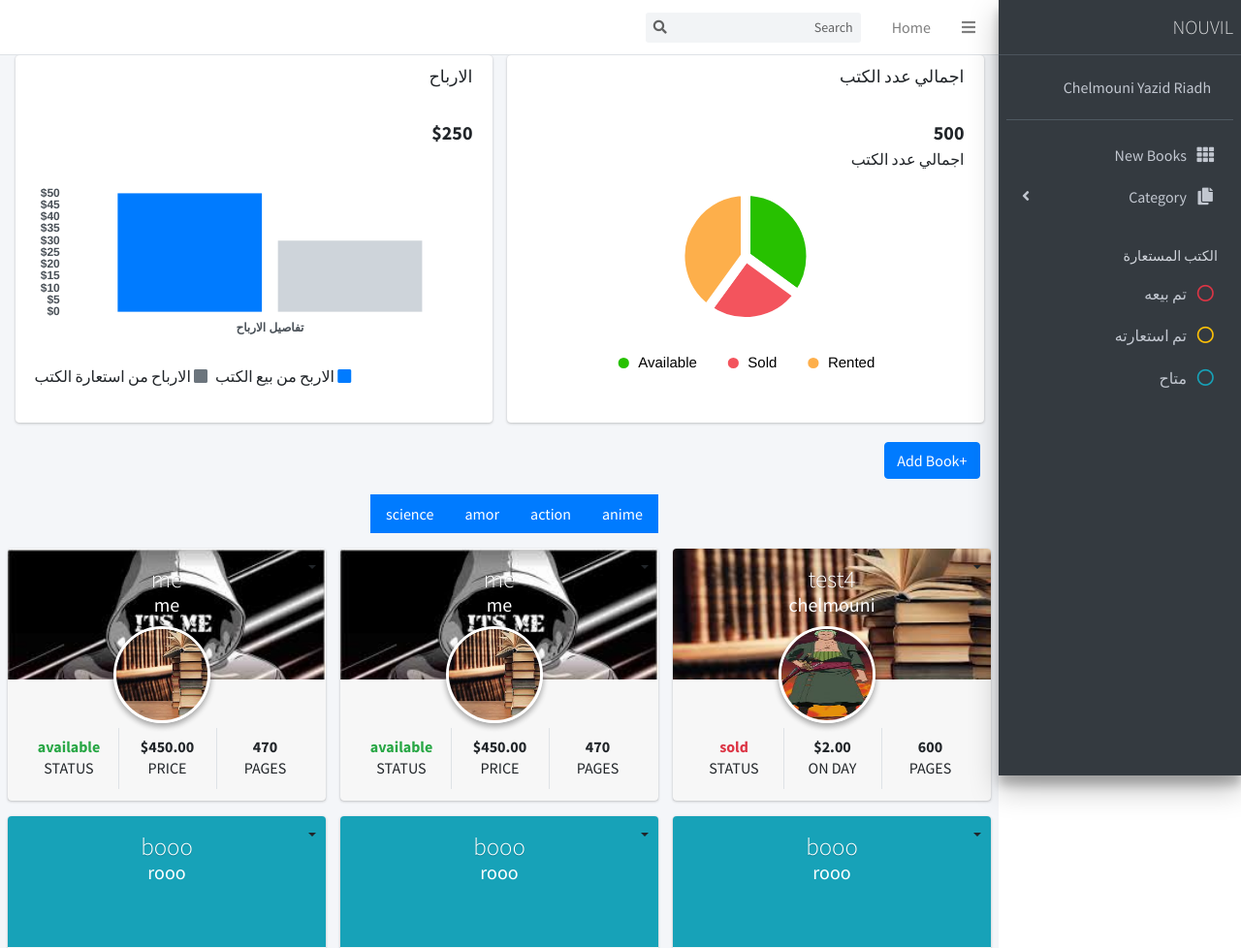
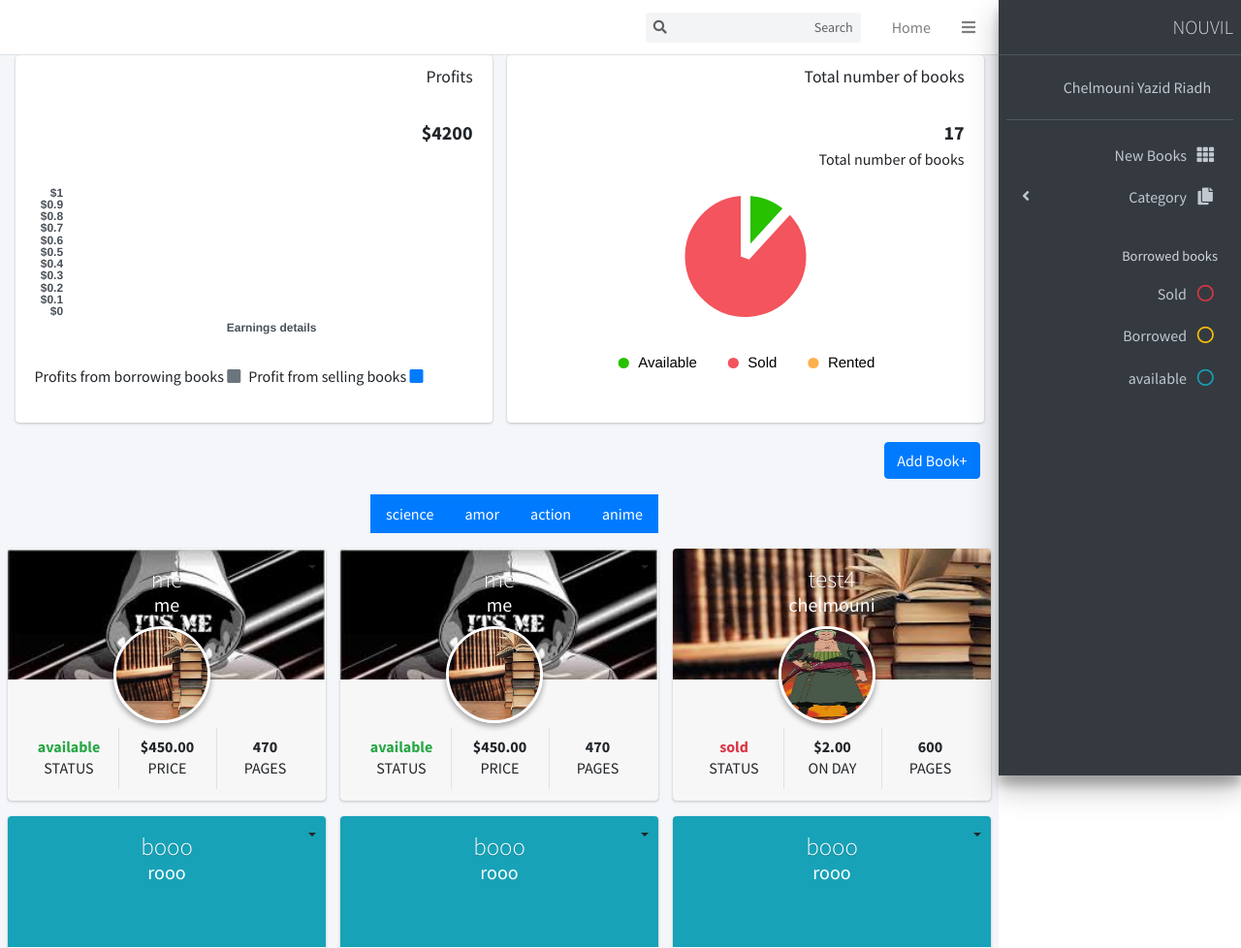
Before and after one commit to riadhchelmouni/Django-Library-Management-System, a Django app: page / in a window 1280 px wide. Shown: the top 978 px of the page at 97% size. Run offline with Django 5.2, Linux system fonts and the light colour scheme; data comes from the database, SQL or seed files in the repository; both versions use the stored data as it was after the commit; some libraries are stand-ins or nearby versions.

Commit message:
first commit

```diff
--- a/LMS/lms_app/forms.py
+++ b/LMS/lms_app/forms.py
@@ -21,6 +21,7 @@
             'price',
             'retal_price_day',
             'retal_period',
+            'total_rental',
             'active',
             'status',
             'category',
@@ -33,8 +34,9 @@
             'photo_author': forms.FileInput(attrs={'class': 'form-control'}),
             'pages': forms.NumberInput(attrs={'class': 'form-control'}),
             'price': forms.NumberInput(attrs={'class': 'form-control'}),
-            'retal_price_day': forms.NumberInput(attrs={'class': 'form-control'}),
-            'retal_period': forms.NumberInput(attrs={'class': 'form-control'}),
+            'retal_price_day': forms.NumberInput(attrs={'class': 'form-control', 'id': 'retalprice'}),
+            'retal_period': forms.NumberInput(attrs={'class': 'form-control' , id: 'retaldays'}),
+            'total_rental': forms.NumberInput(attrs={'class': 'form-control', 'id': 'totalrental'}),
             'active': forms.CheckboxInput(attrs={'class': 'form-check-input'}),
             'status': forms.Select(attrs={'class': 'form-control'}),
             'category': forms.Select(attrs={'class': 'form-control'}),
--- a/LMS/lms_app/models.py
+++ b/LMS/lms_app/models.py
@@ -22,6 +22,7 @@
     price = models.DecimalField(max_digits=5, decimal_places=2, null=True, blank=True)
     retal_price_day = models.DecimalField(max_digits=5, decimal_places=2, null=True, blank=True)
     retal_period = models.IntegerField(null=True, blank=True)
+    total_rental = models.DecimalField(max_digits=5, decimal_places=2, null=True, blank=True)
     active = models.BooleanField(default=True)
     status = models.CharField(max_length=100, choices=status_book,null=True, blank=True)
     category = models.ForeignKey(Category, on_delete=models.PROTECT)
--- a/LMS/lms_app/views.py
+++ b/LMS/lms_app/views.py
@@ -20,12 +20,24 @@
         'books': Book.objects.all(),
         'form': BookForm(),
         'formcat': CategoryForm(),
+        'allbooks': Book.objects.filter(active=True).count(),
+        'booksold': Book.objects.filter(status='sold').count(),
+        'bookrental': Book.objects.filter(status='rented').count(),
+        'bookavailable': Book.objects.filter(status='available').count(),
     }
     return render(request, 'pages/index.html', context)
 def books(request):
+    search = Book.objects.all()
+    title = None
+    if 'search_name' in request.GET:
+        title = request.GET['search_name']
+        if title:
+            search = search.filter(title__icontains=title)
+
+
     context = {
         'categories': Category.objects.all(),
-        'books': Book.objects.all(),
+        'books': search,
     }
     return render(request, 'pages/books.html', context)
 
--- a/LMS/templates/base.html
+++ b/LMS/templates/base.html
@@ -50,6 +50,42 @@
 <script src="{% static 'plugins/chart.js/Chart.min.js' %}"></script>
 
 <script>
+$(document).ready(function(){
+  var total = 0;
+
+  $(".totalprice").each(function(){
+    $(this).hide()
+    var salary = $(this).text()
+    total += parseInt(salary)
+  });
+  $("#totalsalarys").text($("#totalsalarys").text() + total)
+});
+var total1 = 0;
+$(".totalrental").each(function(){
+  $(this).hide()
+  var salary1 = $(this).text()
+  total1 += parseInt(salary1)
+});
+$(".salaryrental").text(total1)
+$(".salaryrental").hide()
+
+var total2 = 0;
+$(".totalsold").each(function(){
+  $(this).hide()
+  var salary2 = $(this).text()
+  total2 += parseInt(salary2)
+});
+$(".salarysold").text(total2)
+$(".salarysold").hide()
+
+
+
+
+
+$("#rentaldays").keyup(function(){
+  $("#totalrental").val($("#rentaldays").val()*$("#retalprice").val());
+});
+
 $("#catinput").hide();
 $("#addcat").click(function(){
   $("#catinput").show();
@@ -57,8 +93,22 @@
 $("#backcat").click(function(){
   $("#catinput").hide();
 });
-</script>
+{% for book in books %}
 
+$(".cat{{book.category.id}}").click(function(){
+  $(".bookhide").hide();
+  $(".book{{book.category.id}}").show();
+});
+
+$(".status{{book.status}}").click(function(){
+  $(".bookhide").hide();
+  $(".book{{book.status}}").show();
+});
+
+
+
+{% endfor %}
+</script>$(".salaryrental").text(total1)
 
 
 <script src="{% static 'dist/js/demo.js' %}"></script>
@@ -100,7 +150,7 @@
       labels  : [
 
 
-        'تفاصيل الارباح',
+        'Earnings details',
 
       ],
 
@@ -110,14 +160,14 @@
           backgroundColor: '#007bff',
           borderColor    : '#007bff',
           data           : [
-               '50',
+               $(".salarysold").text(),
           ]
         },
         {
           backgroundColor: '#ced4da',
           borderColor    : '#ced4da',
           data           : [
-                '30',
+                $(".salaryrental").text(),
           ]
         }
       ]
@@ -177,7 +227,7 @@
     type: 'pie',
     data: {
       datasets: [{
-        data: ['35','25','40'],
+        data: ['{{bookavailable}}','{{booksold}}','{{bookrental}}'],
         backgroundColor :["#27c100","#f3545d","#fdaf4b"],
         borderWidth: 10,
 
--- a/LMS/templates/demo.html
+++ /dev/null
@@ -1 +0,0 @@
-<h1>hello</h1>
--- a/LMS/templates/pages/books.html
+++ b/LMS/templates/pages/books.html
@@ -57,7 +57,7 @@
                             <i class="fas fa-trash"></i>
                           </a>
                           <a href="#" class="btn btn-sm btn-primary">
-                            <i class="fas fa-book"></i> تعديل
+                            <i class="fas fa-book"></i> amendment
                           </a>
                         </div>
                       </div>
--- a/LMS/templates/pages/delete.html
+++ b/LMS/templates/pages/delete.html
@@ -20,7 +20,7 @@
       <div class="card-footer">
         <button type="submit" class="btn btn-danger">detele</button>
 
-        <button data-target="#" type="submit" class="btn btn-success">retreat</button>
+        <a href="{% url 'index' %}" type="button" class="btn btn-success">retreat</a>
       </div>
     </form>
   </div>
--- a/LMS/templates/pages/index.html
+++ b/LMS/templates/pages/index.html
@@ -21,14 +21,14 @@
               <div class="card">
                 <div class="card-header border-0">
                   <div class="d-flex justify-content-between">
-                    <h3 class="card-title">اجمالي عدد الكتب</h3>
+                    <h3 class="card-title">Total number of books</h3>
                   </div>
                 </div>
                 <div class="card-body">
                   <div class="d-flex">
                     <p class="d-flex flex-column">
-                      <span class="text-bold text-lg">500</span>
-                      <span>اجمالي عدد الكتب</span>
+                      <span class="text-bold text-lg">{{allbooks}}</span>
+                      <span>Total number of books</span>
                     </p>
                   </div>
                   <!-- /.d-flex -->
@@ -42,17 +42,61 @@
             </div>
             <!-- /.col-md-6 -->
 
+
+            {% for book in books %}
+              {% if book.price != None %}
+              {% if book.status == 'sold' %}
+                <p class="totalprice">{{book.price}}</p>
+              {% endif %}
+              {% endif %}
+              {% if book.total_rental != None %}
+              {% if book.status == 'rental' %}
+                <p class="totalprice">{{book.total_rental}}</p>
+              {% endif %}
+              {% endif %}
+
+
+            {% endfor %}
+
+            <!-- coooo -->
+
+            {% for book in books %}
+            {% if book.status == 'rental' %}
+            {% if book.total_rental != None %}
+            <p class="totalrental">{{book.total_rental}}</p>
+            {% endif %}
+            {% endif %}
+            {% endfor %}
+            <p class="salaryrental"></p>
+            <!-- cooool -->
+            {% for book in books %}
+            {% if book.status == 'sold' %}
+            {% if book.price != 'None' %}
+            <p class="totalsold">{{book.price}}</p>
+            {% endif %}
+            {% endif %}
+            {% endfor %}
+            <p class="salarysold"></p>
+
+
+
+
+
+
+
+
+
             <div class="col-lg-6">
               <div class="card">
                 <div class="card-header border-0">
                   <div class="d-flex justify-content-between">
-                    <h3 class="card-title">الارباح</h3>
+                    <h3 class="card-title">Profits</h3>
                   </div>
                 </div>
                 <div class="card-body">
                   <div class="d-flex">
                     <p class="d-flex flex-column">
-                      <span id="totalsalarys" class="text-bold text-lg">$250</span><br></p>
+                      <span id="totalsalarys" class="text-bold text-lg">$</span><br></p>
                   </div>
                   <!-- /.d-flex -->
 
@@ -62,11 +106,11 @@
 
                   <div class="d-flex flex-row justify-content-end">
                     <span class="mr-2">
-                      <i class="fas fa-square text-primary"></i> الاربح من بيع الكتب
+                      <i class="fas fa-square text-primary"></i> Profit from selling books
                       <p id="soldtotals"></p>
                     </span>
                     <span>
-                      <i class="fas fa-square text-gray"></i> الارباح من استعارة الكتب
+                      <i class="fas fa-square text-gray"></i> Profits from borrowing books
                       <p id="rentedtotals"></p>
                     </span>
                   </div>
@@ -111,11 +155,11 @@
           <div class="row justify-content-center mb-3">
             <div class="col-4 ">
               <ul class="nav">
-                {% for cat in categories|slice:'4' %}
-                <li class="nav-item ">
+            {% for cat in categories|slice:'4' %}
+                <li class="nav-item cat{{cat.id}}">
                   <a id="" class="nav-link bg-primary" href="#">{{cat.name}}</a>
                 </li>
-                {% endfor %}
+              {% endfor %}
               </ul>
             </div>
           </div>
@@ -127,7 +171,7 @@
 
             {% for book in books %}
           <!-- الكتب -->
-              <div id="" class="col-md-4">
+              <div id="" class="col-md-4 bookhide book{{book.category.id}} book{{book.status}}">
                   <!-- Widget: user widget style 1 -->
                 <div id="" class="card card-widget widget-user ">
                   <!-- Add the bg color to the header using any of the bg-* classes -->
--- a/LMS/templates/pages/update.html
+++ b/LMS/templates/pages/update.html
@@ -10,7 +10,7 @@
       <!-- Content Header (Page header) -->
   <div  class="card card-primary">
       <div class="card-header">
-        <h3 class="card-title">تعديل الكتاب</h3>
+        <h3 class="card-title">Edit the book</h3>
       </div>
       <!-- /.card-header -->
       <!-- form start -->
@@ -23,7 +23,7 @@
         <!-- /.card-body -->
 
         <div class="card-footer">
-          <button type="submit" class="btn btn-primary">حفظ</button>
+          <button type="submit" class="btn btn-primary">serve</button>
         </div>
       </form>
     </div>
--- a/LMS/templates/parts/nav.html
+++ b/LMS/templates/parts/nav.html
@@ -6,13 +6,13 @@
         <a class="nav-link" data-widget="pushmenu" href="#"><i class="fas fa-bars"></i></a>
       </li>
       <li class="nav-item d-none d-sm-inline-block">
-        <a href="#" class="nav-link">Home</a>
+        <a href="{% url 'index' %}" class="nav-link">Home</a>
       </li>
 
     </ul>
 
     <!-- SEARCH FORM -->
-    <form method="GET" class="form-inline ml-3">
+    <form method="GET" action = "{% url 'books' %}" class="form-inline ml-3">
       <div class="input-group input-group-sm">
         <input class="form-control form-control-navbar" name="search_name" type="search" placeholder="Search" aria-label="Search">
         <div class="input-group-append">
--- a/LMS/templates/parts/sidebar.html
+++ b/LMS/templates/parts/sidebar.html
@@ -1,7 +1,7 @@
   <!-- Main Sidebar Container -->
   <aside style="position: fixed;" class="main-sidebar sidebar-dark-primary elevation-4">
     <!-- Brand Logo -->
-    <a href="#" class="brand-link">
+    <a href="{% url 'index' %}" class="brand-link">
       <span class="brand-text font-weight-light">NOUVIL</span>
     </a>
 
@@ -12,7 +12,7 @@
         <div class="image">
         </div>
         <div class="info">
-          <a href="#" class="d-block">Chelmouni Yazid Riadh </a>
+          <a href="{% url 'index' %}" class="d-block">Chelmouni Yazid Riadh </a>
         </div>
       </div>
 
@@ -21,7 +21,7 @@
         <ul class="nav nav-pills nav-sidebar flex-column" data-widget="treeview" role="menu" data-accordion="false">
 
           <li class="nav-item">
-            <a href="#" class="nav-link">
+            <a href="{% url 'books' %}" class="nav-link">
               <i class="nav-icon fas fa-th"></i>
               <p>
                 New Books
@@ -48,13 +48,15 @@
               <form id="cat" method="POST">
                 {% csrf_token %}
                 <div id = "catinput">
+
                   {{ formcat }}
+
                   <button type="submit" class="btn btn-success">save</button>
                   <button id="backcat" class="btn btn-primary ">back</button>
                 </div>
               </form>
                 {% for cat in categories %}
-                  <li style="cursor: pointer;" class="nav-item">
+                  <li style="cursor: pointer;" class="nav-item cat{{cat.id}}">
                     <a id="" class="nav-link">
                       <i class="far fa-circle nav-icon"></i>
                       <p>{{cat.name}}</p>
@@ -66,24 +68,24 @@
             </ul>
           </li>
 
-          <li class="nav-header">الكتب المستعارة</li>
+          <li class="nav-header">Borrowed books</li>
 
-          <li style="cursor: pointer;" class="nav-item">
+          <li style="cursor: pointer;" class="nav-item statussold">
             <a id="statusSold" class="nav-link">
               <i class="nav-icon far fa-circle text-danger"></i>
-              <p class="text">تم بيعه</p>
+              <p class="text">Sold</p>
             </a>
           </li>
-          <li style="cursor: pointer;" class="nav-item">
+          <li style="cursor: pointer;" class="nav-item statusrental">
             <a id="" class="nav-link">
               <i class="nav-icon far fa-circle text-warning"></i>
-              <p>تم استعارته</p>
+              <p>Borrowed</p>
             </a>
           </li>
-          <li style="cursor: pointer;" class="nav-item">
+          <li style="cursor: pointer;" class="nav-item statusavailable">
             <a id="" class="nav-link">
               <i class="nav-icon far fa-circle text-info"></i>
-              <p>متاح</p>
+              <p>available</p>
             </a>
           </li>
         </ul>
```
Also changed, not shown: LMS/db.sqlite3, LMS/lms_app/migrations/0002_book_total_rental.py (added).
